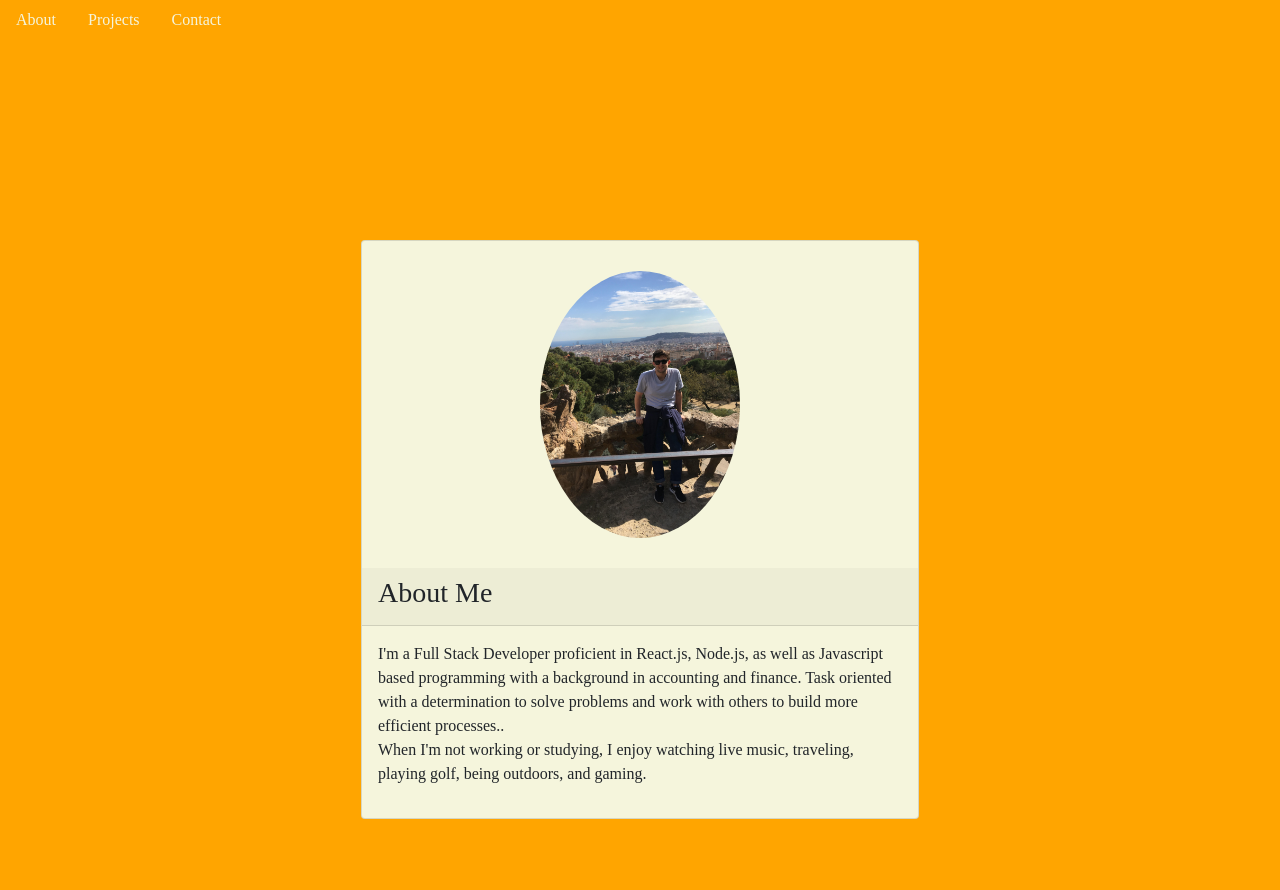
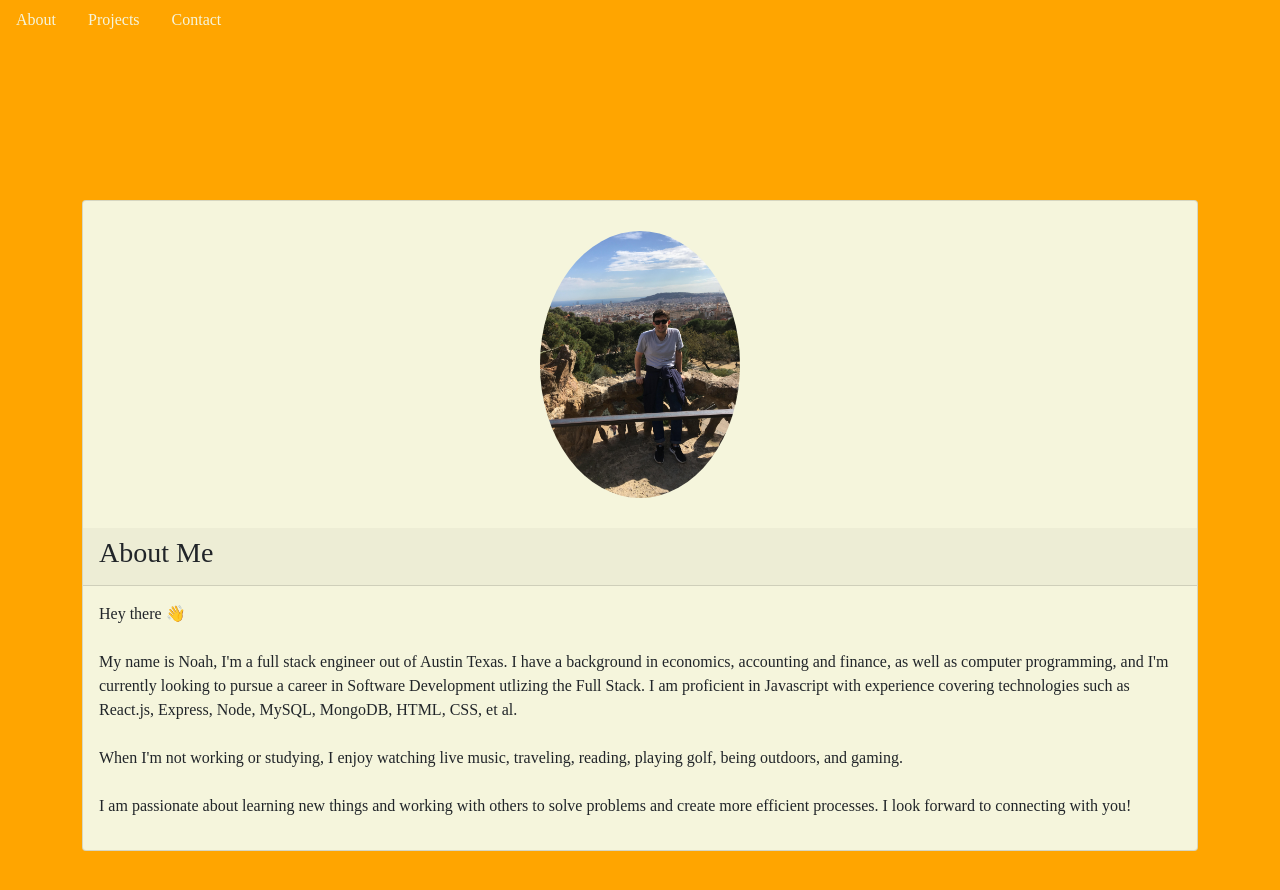
Before and after one commit to nsherman113/nsherman-portfolio, a React (Create React App) app: page / in a window 1280 px wide. Before the commit the page ends 819 px from the top, so only its background shows below. Built offline with nearby package versions, Linux system fonts and the light colour scheme; a web font is replaced by a local one.

Commit message:
about-me update

```diff
--- a/src/App.css
+++ b/src/App.css
@@ -87,10 +87,12 @@ form {
   background-clip: border-box;
   border: 1px solid rgba(0, 0, 0, 0.125);
   border-radius: 0.25rem;
+  top: -40px;
 }
 
 .nav {
   display: flex;
+  overflow: hidden;
   flex-wrap: wrap;
   padding-left: 0;
   margin-bottom: 0;
@@ -105,12 +107,7 @@ form {
   transition: color 0.15s ease-in-out, background-color 0.15s ease-in-out,
     border-color 0.15s ease-in-out;
 }
-form {
-  width: 100%;
-  padding: 12px 20px;
-  margin: 8px 0;
-  box-sizing: border-box;
-}
+
 .profileImg {
   border-radius: 50%;
   width: 200px;
@@ -145,13 +142,6 @@ form {
   color: orange;
 }
 
-.aboutme-card {
-  height: 80%;
-  width: 50%;
-  margin-left: auto;
-  margin-right: auto;
-}
-
 .projects {
   height: 50%;
   width: 80%;
--- a/src/components/about.js
+++ b/src/components/about.js
@@ -15,13 +15,23 @@ const aboutMe = () => {
           </div>
           <div className="card-body">
             <p>
-              I'm a Full Stack Developer proficient in React.js, Node.js, as
-              well as Javascript based programming with a background in
-              accounting and finance. Task oriented with a determination to
-              solve problems and work with others to build more efficient
-              processes.. <br />
+              Hey there 👋
+              <br />
+              <br />
+              My name is Noah, I'm a full stack engineer out of Austin Texas. I
+              have a background in economics, accounting and finance, as well as
+              computer programming, and I'm currently looking to pursue a career
+              in Software Development utlizing the Full Stack. I am proficient
+              in Javascript with experience covering technologies such as
+              React.js, Express, Node, MySQL, MongoDB, HTML, CSS, et al.
+              <br />
+              <br />
               When I'm not working or studying, I enjoy watching live music,
-              traveling, playing golf, being outdoors, and gaming.
+              traveling, reading, playing golf, being outdoors, and gaming.
+              <br />
+              <br />I am passionate about learning new things and working with
+              others to solve problems and create more efficient processes. I
+              look forward to connecting with you!
             </p>
           </div>
         </div>
```
